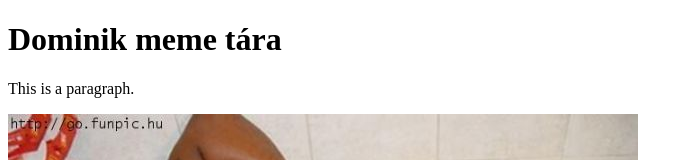
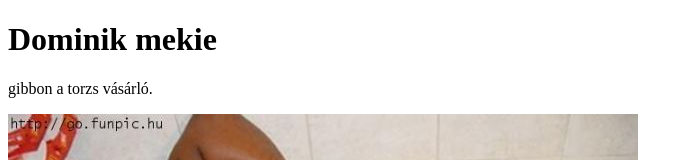
Before and after one commit to fekadomi/test, a plain HTML site: page index.html in a window 1280 px wide. Shown: the top 160 px of the page, without its empty margins (0-693 px from the left). Drawn offline with Linux system fonts and the light colour scheme.

Commit message:
Update index.html

```diff
--- a/index.html
+++ b/index.html
@@ -5,8 +5,8 @@
 </head>
 <body>
 
-<h1>Dominik meme tára</h1>
-<p>This is a paragraph.</p>
+<h1>Dominik mekie</h1>
+<p>gibbon a torzs vásárló.</p>
 <img src="./gibbon.jpeg" alt="Egy kép egy macskáról">
 </body>
 </html>
```
